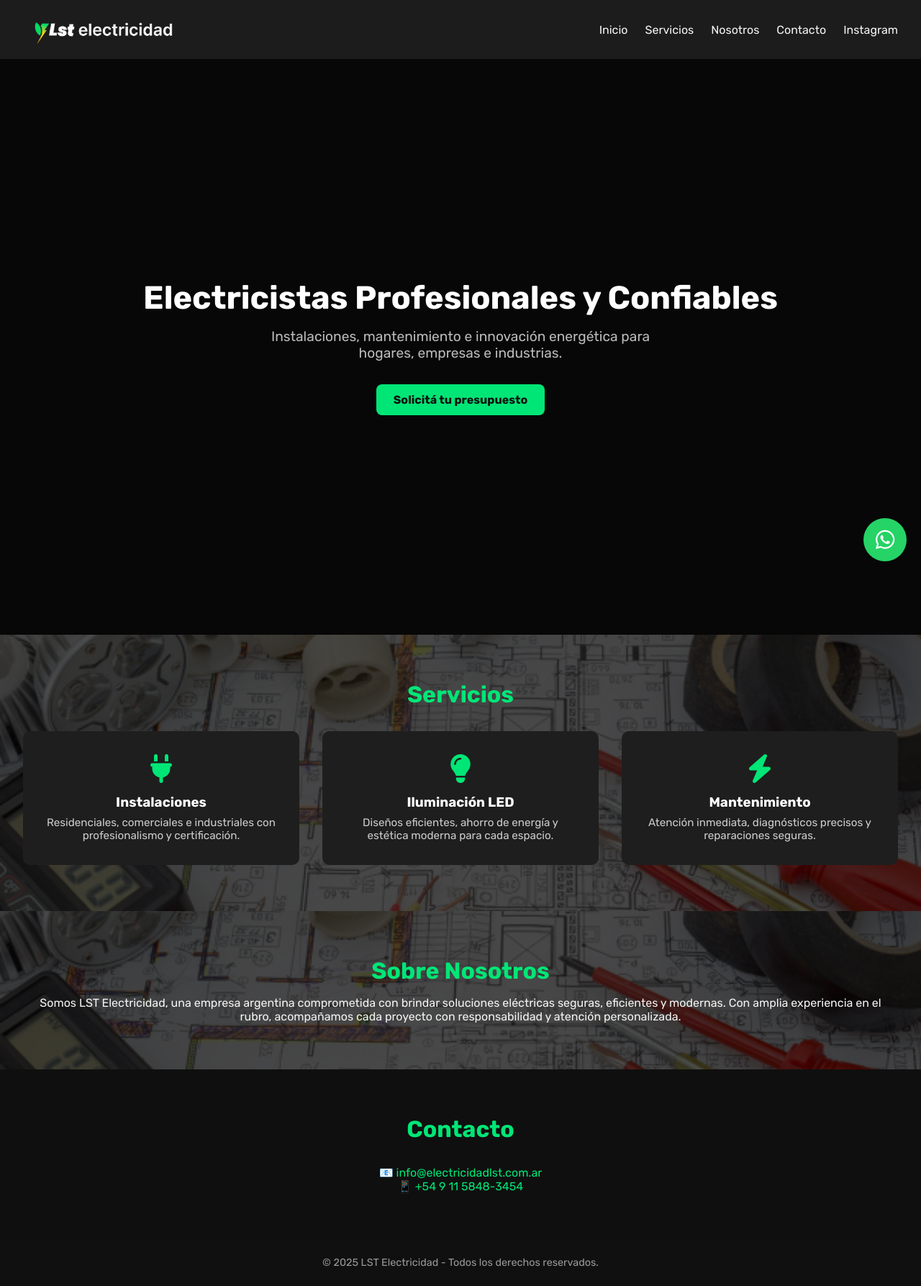
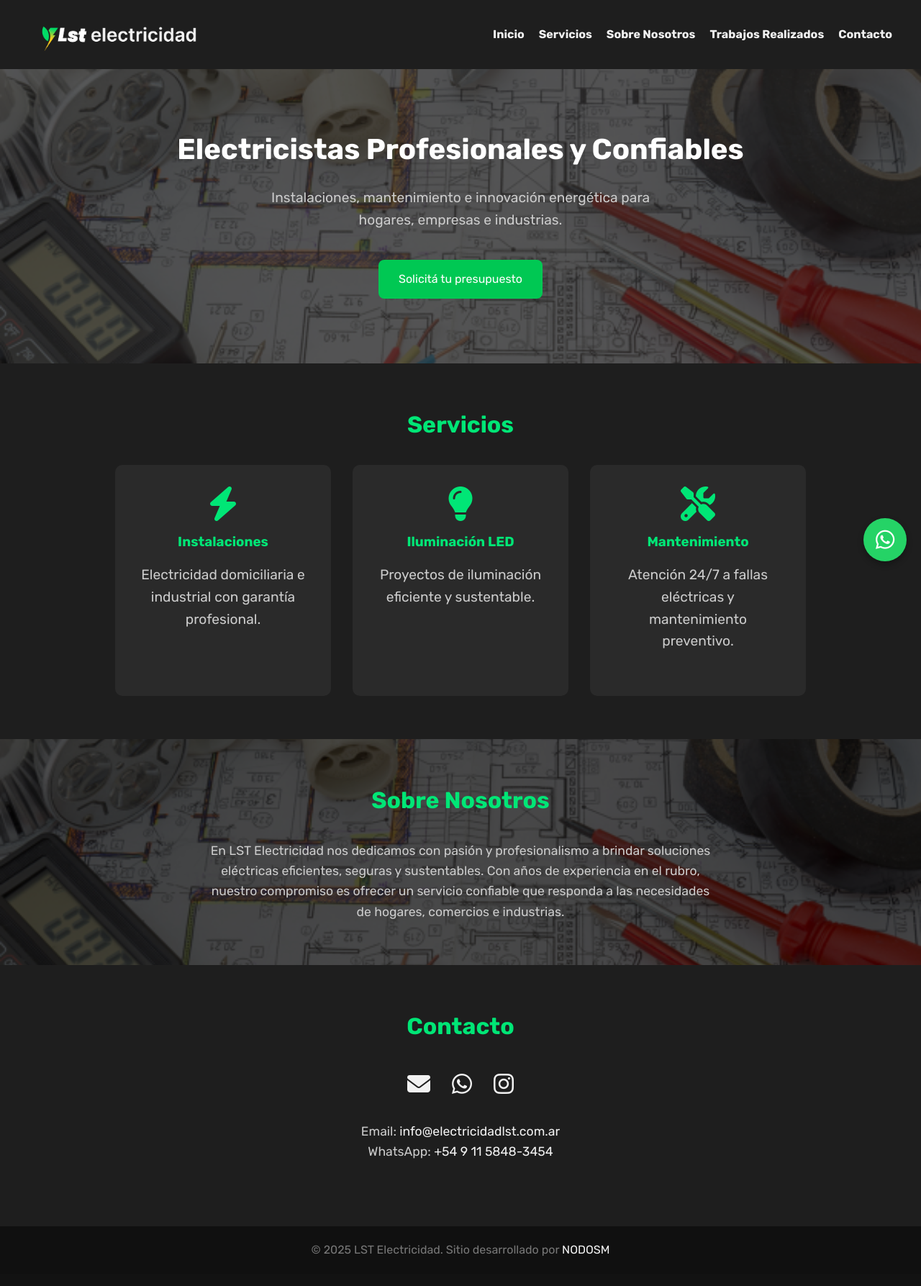
Before and after one commit to PockeyBoss/lstelectricidad, a plain HTML site: page index.html in a window 1280 px wide. Shown: the whole page at 72% size. Drawn offline with Linux system fonts and the light colour scheme.

Commit message:
nuevas modificaciones

```diff
--- a/index.html
+++ b/index.html
@@ -3,145 +3,150 @@
 <html lang="es">
 <head>
   <meta charset="UTF-8" />
-  <meta name="viewport" content="width=device-width, initial-scale=1" />
+  <meta name="viewport" content="width=device-width, initial-scale=1.0" />
   <title>LST Electricidad</title>
-  <link rel="shortcut icon" href="../lstelectricidad/imag/favicon.ico" type="image/x-icon">
+  <link rel="stylesheet" href="https://cdnjs.cloudflare.com/ajax/libs/font-awesome/6.5.0/css/all.min.css">
   <link href="https://fonts.googleapis.com/css2?family=Rubik:wght@400;700&display=swap" rel="stylesheet">
-  <link href="https://cdnjs.cloudflare.com/ajax/libs/font-awesome/6.5.0/css/all.min.css" rel="stylesheet">
   <style>
     * { box-sizing: border-box; margin: 0; padding: 0; }
-    body { font-family: 'Rubik', sans-serif; background-color: #0f0f0f; color: #f4f4f4; }
-
-    header {
-      background-color: #1c1c1c;
-      display: flex;
-      justify-content: space-between;
-      align-items: center;
-      padding: 1rem 2rem;
+    body { font-family: 'Rubik', sans-serif; background-color: #121212; color: #f2f2f2; line-height: 1.6; }
+    header { background-color: #1e1e1e; padding: 20px 40px; display: flex; align-items: center; justify-content: space-between; flex-wrap: wrap; }
+    header img { height: auto; width: 250px; }
+    nav { display: flex; gap: 20px; flex-wrap: wrap; }
+    nav a {
+      color: #f2f2f2;
+      text-decoration: none;
+      font-weight: bold;
+      transition: color 0.3s;
     }
-
-    header img {
-      height: 50px;
-    }
-
-    .menu-toggle {
-      display: none;
-      font-size: 24px;
-      color: #fff;
-      cursor: pointer;
-    }
-
-    nav {
-      flex-direction: row;
-      align-items: center;
-      display: flex;
-      gap: 1.5rem;
-    }
-
-    nav a {
-      color: #f4f4f4;
-      text-decoration: none;
-      font-weight: 500;
-    }
-
-    nav a:hover {
-      color: #00e676;
+    nav a:hover { color: #00e676; }
+    .hamburger { display: none; font-size: 28px; cursor: pointer; }
+    @media (max-width: 768px) {
+      nav { display: none; flex-direction: column; width: 100%; background-color: #1e1e1e; }
+      nav.show { display: flex; }
+      .hamburger { display: block; color: white; }
     }
 
     main {
-      background: linear-gradient(135deg, #0f0f0f 40%, #1c1c1c 100%);
-      padding: 4rem 2rem;
+      padding: 80px 20px;
       text-align: center;
+      background-image: url('imag/hero-background.jpg');
+      background-size: cover;
+      background-position: center;
+      position: relative;
     }
 
-    main h1 {
-      font-size: 2.8rem;
-      color: #ffffff;
-      margin-bottom: 1rem;
+    main::before {
+      content: "";
+      position: absolute;
+      top: 0; left: 0;
+      width: 100%; height: 100%;
+      background-color: rgba(18,18,18,0.7);
+      z-index: 0;
     }
 
-    main p {
-      font-size: 1.2rem;
-      color: #bbbbbb;
+    main h1, main p, main .cta-btn {
+      position: relative;
+      z-index: 1;
+    }
+
+    h1 {
+      font-size: 2.5em;
+      margin-bottom: 20px;
+      color: #fff;
+    }
+
+    p {
+      font-size: 1.2em;
       max-width: 600px;
-      margin: 0 auto 2rem;
+      margin: 0 auto 30px;
+      color: #ccc;
     }
 
     .cta-btn {
-      background-color: #00e676;
-      color: #0f0f0f;
-      font-weight: bold;
-      padding: 0.75rem 1.5rem;
+      background-color: #00c853;
+      color: white;
+      padding: 14px 28px;
+      font-size: 1em;
+      border: none;
       border-radius: 8px;
       text-decoration: none;
-      transition: 0.3s;
+      transition: background 0.3s;
+      display: inline-block;
+      margin: 10px;
     }
 
     .cta-btn:hover {
-      background-color: #00c853;
+      background-color: #00b342;
     }
 
     .section {
-      padding: 4rem 2rem;
+      background-color: #1e1e1e;
+      padding: 60px 20px;
       text-align: center;
     }
 
     .section h2 {
+      color: #00e676;
       font-size: 2rem;
-      margin-bottom: 1rem;
+      margin-bottom: 30px;
+    }
+
+    .services-grid {
+      display: flex;
+      flex-wrap: wrap;
+      justify-content: center;
+      gap: 30px;
+    }
+
+    .service {
+      background-color: #2a2a2a;
+      padding: 30px;
+      border-radius: 10px;
+      max-width: 300px;
+    }
+
+    .service i {
+      font-size: 3em;
+      color: #00e676;
+      margin-bottom: 15px;
+    }
+
+    .service h3 {
+      margin-bottom: 15px;
       color: #00e676;
     }
 
-    .services-grid {
-      display: grid;
-      grid-template-columns: repeat(auto-fit, minmax(250px, 1fr));
-      gap: 2rem;
-      margin-top: 2rem;
+    .about p {
+      font-size: 1.1em;
+      color: #cccccc;
+      max-width: 700px;
+      margin: auto;
     }
 
-    .service {
-      background-color: #1e1e1e;
-      padding: 2rem;
-      border-radius: 10px;
-      transition: 0.3s;
+    .social-links {
+      display: flex;
+      justify-content: center;
+      gap: 30px;
+      margin-top: 20px;
     }
 
-    .service:hover {
-      background-color: #2a2a2a;
+    .social-links a {
+      color: #f2f2f2;
+      font-size: 2rem;
+      transition: color 0.3s, transform 0.3s;
     }
 
-    .service i {
-      font-size: 2.5rem;
+    .social-links a:hover {
       color: #00e676;
-      margin-bottom: 1rem;
-    }
-
-    .service h3 {
-      color: #ffffff;
-      margin-bottom: 0.5rem;
-    }
-
-    .service p {
-      color: #cccccc;
-      font-size: 0.95rem;
-    }
-
-    .contact-info {
-      margin-top: 2rem;
-      font-size: 1rem;
-    }
-
-    .contact-info a {
-      color: #00e676;
-      text-decoration: none;
+      transform: scale(1.2);
     }
 
     footer {
       background-color: #101010;
+      padding: 20px;
       text-align: center;
-      padding: 1.5rem;
-      font-size: 0.9rem;
-      color: #999;
+      color: #777;
     }
 
     .whatsapp-float {
@@ -156,8 +161,10 @@
       display: flex;
       justify-content: center;
       align-items: center;
+      box-shadow: 0 4px 8px rgba(0,0,0,0.3);
       font-size: 30px;
       z-index: 1000;
+      cursor: pointer;
       text-decoration: none;
     }
 
@@ -165,140 +172,102 @@
       background-color: #1ebe57;
     }
 
-    @media (max-width: 768px) {
-      nav {
-        display: none;
-        flex-direction: column;
-        background: #1c1c1c;
-        position: absolute;
-        top: 70px;
-        right: 0;
-        width: 200px;
-        padding: 1rem;
-        z-index: 999;
+a {
+  color: #f2f2f2;
+  text-decoration: none;
 }
-      nav.show {
-        display: flex;
+a:hover {
+  color: #00e676;
 }
-      .menu-toggle {
-        display: block;
-      }
-
-      nav {
-      flex-direction: row;
-      align-items: center; display: none; flex-direction: column; background: #1c1c1c; position: absolute; top: 70px; right: 0; width: 200px; padding: 1rem; }
-      nav.show { display: flex; }
-      .menu-toggle { display: block; }
+a:visited {
+  color: #f2f2f2;
 }
 </style>
 </head>
 <body>
 
 <header>
-  <img src="imag/logo.png" alt="LST Electricidad">
-  <div class="menu-toggle" onclick="document.querySelector('nav').classList.toggle('show')">
-    <i class="fas fa-bars"></i>
-  </div>
-  <nav>
-    <a href="#">Inicio</a>
+  <img src="imag/logo.png" alt="Logo LST">
+  <div class="hamburger" onclick="toggleMenu()">☰</div>
+  <nav id="menu">
+    <a href="../lstelectricidad/index.html">Inicio</a>
     <a href="#servicios">Servicios</a>
-    <a href="#nosotros">Nosotros</a>
+    <a href="#about">Sobre Nosotros</a>
+    <a href="../lstelectricidad/trabajosRealizados.html">Trabajos Realizados</a>
     <a href="#contacto">Contacto</a>
-    <a href="https://www.instagram.com/electricidad_lst" target="_blank">Instagram</a>
   </nav>
 </header>
 
-
-
-
-
-<main style="background-image: url('imag/hero-background.png'); background-size: cover; background-position: center; position: relative; height: 100vh; overflow: hidden;">
-  <div style="position:absolute;top:0;left:0;width:100%;height:100%;background-color:rgba(0,0,0,0.55);z-index:0;"></div>
-  <div style="position: relative; z-index: 2; display: flex; flex-direction: column; align-items: center; justify-content: center; height: 100%;">
+<main>
   <h1>Electricistas Profesionales y Confiables</h1>
   <p>Instalaciones, mantenimiento e innovación energética para hogares, empresas e industrias.</p>
   <a href="mailto:info@electricidadlst.com.ar" class="cta-btn">Solicitá tu presupuesto</a>
-  </div>
 </main>
 
-
-
-
-
-
-<section class="section" id="servicios" style="background-image: url('../lstelectricidad/imag/hero-background.jpg'); background-size: cover; background-position: center; position: relative;">
-  <div style="position:absolute;top:0;left:0;width:100%;height:100%;background-color:rgba(0,0,0,0.7);z-index:0;"></div>
-  <div style="position: relative; z-index: 1;">
+<section class="section" id="servicios">
   <h2>Servicios</h2>
   <div class="services-grid">
     <div class="service">
-        <i class="fas fa-plug"></i>
+      <i class="fas fa-bolt"></i>
       <h3>Instalaciones</h3>
-        <p>Residenciales, comerciales e industriales con profesionalismo y certificación.</p>
+      <p>Electricidad domiciliaria e industrial con garantía profesional.</p>
     </div>
     <div class="service">
       <i class="fas fa-lightbulb"></i>
       <h3>Iluminación LED</h3>
-        <p>Diseños eficientes, ahorro de energía y estética moderna para cada espacio.</p>
+      <p>Proyectos de iluminación eficiente y sustentable.</p>
     </div>
     <div class="service">
-        <i class="fas fa-bolt"></i>
+      <i class="fas fa-tools"></i>
       <h3>Mantenimiento</h3>
-        <p>Atención inmediata, diagnósticos precisos y reparaciones seguras.</p>
-      </div>
+      <p>Atención 24/7 a fallas eléctricas y mantenimiento preventivo.</p>
     </div>
   </div>
 </section>
 
 
+<section class="section about" id="about" style="
+  background-image: url('imag/hero-background-clean.jpg');
+  background-size: cover;
+  background-position: center;
+  position: relative;">
+  <div style="position: absolute; top: 0; left: 0; width: 100%; height: 100%;
+              background-color: rgba(0, 0, 0, 0.7); z-index: 0;"></div>
+  <div style="position: relative; z-index: 1;">
 
-<section class="section" id="nosotros" style="background-image: url('../lstelectricidad/imag/hero-background-clean.jpg'); background-size: cover; background-position: center; position: relative;">
-  <div style="position:absolute;top:0;left:0;width:100%;height:100%;background-color:rgba(0,0,0,0.7);z-index:0;"></div>
-  <div style="position: relative; z-index: 1;">
   <h2>Sobre Nosotros</h2>
-    <p>Somos LST Electricidad, una empresa argentina comprometida con brindar soluciones eléctricas seguras, eficientes y modernas. Con amplia experiencia en el rubro, acompañamos cada proyecto con responsabilidad y atención personalizada.</p>
-  </div>
-</section>
+  <p>En LST Electricidad nos dedicamos con pasión y profesionalismo a brindar soluciones eléctricas eficientes, seguras y sustentables. Con años de experiencia en el rubro, nuestro compromiso es ofrecer un servicio confiable que responda a las necesidades de hogares, comercios e industrias.</p>
+</div></section>
 
 
 <section class="section" id="contacto">
   <h2>Contacto</h2>
-  <p class="contact-info">
-    📧 <a href="mailto:info@electricidadlst.com.ar">info@electricidadlst.com.ar</a><br>
-    📱 <a href="https://wa.me/5491158483454" target="_blank">+54 9 11 5848-3454</a>
+  <div class="social-links">
+    <a href="mailto:info@electricidadlst.com.ar" target="_blank" title="Enviar Email"><i class="fas fa-envelope"></i></a>
+    <a href="https://wa.me/5491158483454" target="_blank" title="WhatsApp"><i class="fab fa-whatsapp"></i></a>
+    <a href="https://www.instagram.com/electricidad_lst" target="_blank" title="Instagram"><i class="fab fa-instagram"></i></a>
+  </div>
+  <p style="margin-top: 25px; font-size: 1.1em; color: #ccc;">
+    Email: <a href="mailto:info@electricidadlst.com.ar" >info@electricidadlst.com.ar</a><br>
+    WhatsApp: <a href="https://wa.me/5491158483454"  target="_blank">+54 9 11 5848-3454</a>
   </p>
-  </div>
 </section>
 
-<a href="https://wa.me/5491158483454" target="_blank" class="whatsapp-float" aria-label="WhatsApp">
+
+<footer>
+  &copy; 2025 LST Electricidad. Sitio desarrollado por <a href="https://nodosm.com" target="_blank">NODOSM</a>
+</footer>
+
+<a href="https://wa.me/5491158483454" class="whatsapp-float" target="_blank" aria-label="WhatsApp">
   <i class="fab fa-whatsapp"></i>
 </a>
 
-<footer>
-  &copy; 2025 LST Electricidad - Todos los derechos reservados.
-</footer>
-
-
 <script>
-  document.addEventListener("DOMContentLoaded", function () {
-    const toggle = document.querySelector('.menu-toggle');
-    const nav = document.querySelector('nav');
-
-    toggle.addEventListener('click', () => {
-      nav.classList.toggle('show');
-    });
-  });
+function toggleMenu() {
+  const menu = document.getElementById('menu');
+  menu.classList.toggle('show');
+}
 </script>
 
-<script>
-  document.addEventListener("DOMContentLoaded", function () {
-    const toggle = document.querySelector('.menu-toggle');
-    const nav = document.querySelector('nav');
-
-    toggle?.addEventListener('click', () => {
-      nav?.classList.toggle('show');
-    });
-  });
-</script>
 </body>
 </html>
```
Also changed, not shown: trabajosRealizados.html (added, +126 -0 lines). Lines whose indentation alone changed are shown as unchanged.
